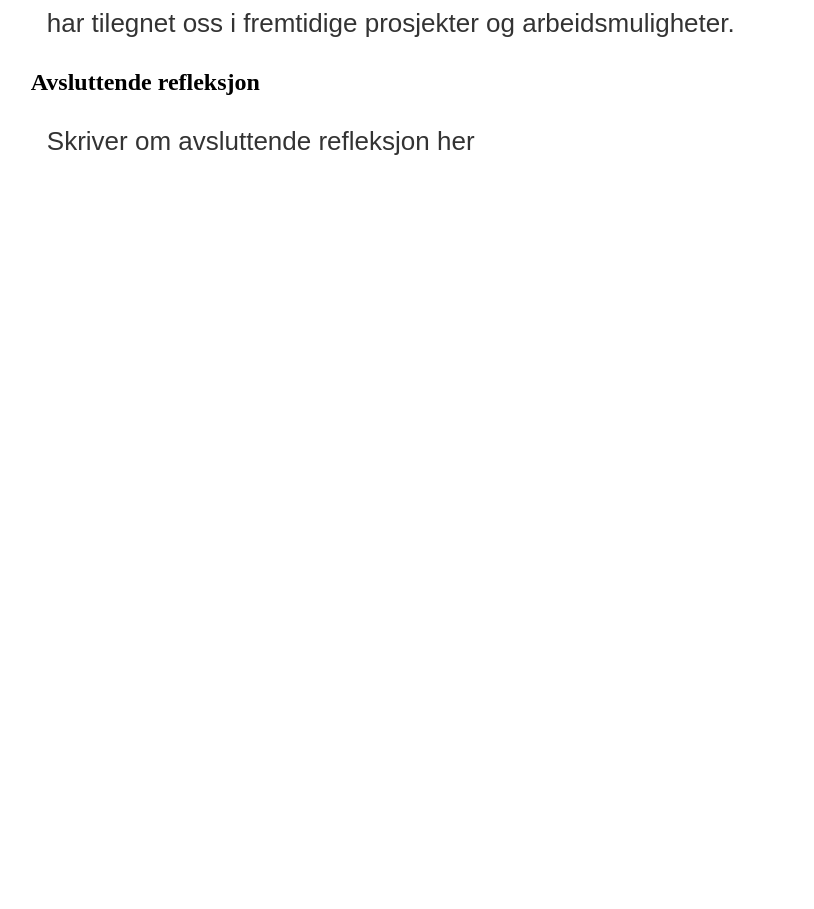
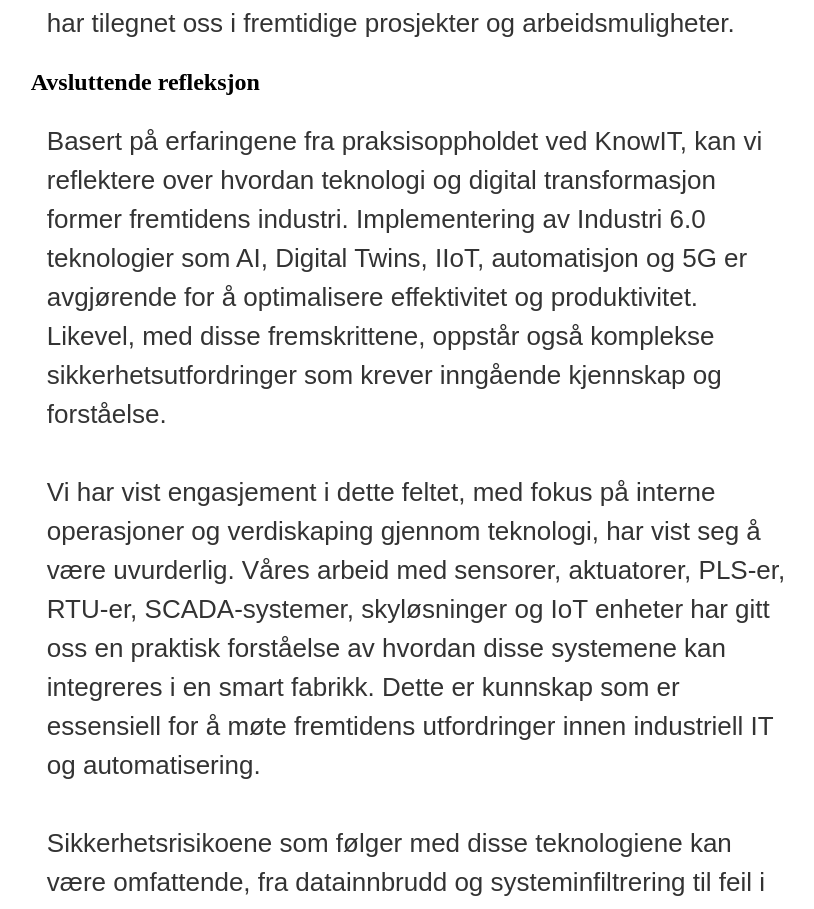
Before and after one commit to torkelhi/praksis-is302, a website: page index.html in a window 1280 px wide. Shown: the part 5146-6055 px from the top of the page, without its empty margins (230-1044 px from the left). Before the commit the page ends 5560 px from the top, so only its background shows below. Drawn offline with Linux system fonts and the light colour scheme.

Commit message:
Update index.html

```diff
--- a/index.html
+++ b/index.html
@@ -133,7 +133,16 @@
 
   <article id="refleksjon">
     <h2>Avsluttende refleksjon</h2>
-    <p>Skriver om avsluttende refleksjon her</p>
+    <p>Basert på erfaringene fra praksisoppholdet ved KnowIT, kan vi reflektere over hvordan teknologi og digital transformasjon former fremtidens industri. Implementering av Industri 6.0 teknologier som AI, Digital Twins, IIoT, automatisjon og 5G er avgjørende for å optimalisere effektivitet og produktivitet. Likevel, med disse fremskrittene, oppstår også komplekse sikkerhetsutfordringer som krever inngående kjennskap og forståelse.
+    <br><br/>
+    Vi har vist engasjement i dette feltet, med fokus på interne operasjoner og verdiskaping gjennom teknologi, har vist seg å være uvurderlig. Våres arbeid med sensorer, aktuatorer, PLS-er, RTU-er, SCADA-systemer, skyløsninger og IoT enheter har gitt oss en praktisk forståelse av hvordan disse systemene kan integreres i en smart fabrikk. Dette er kunnskap som er essensiell for å møte fremtidens utfordringer innen industriell IT og automatisering.
+    <br><br/>
+    Sikkerhetsrisikoene som følger med disse teknologiene kan være omfattende, fra datainnbrudd og systeminfiltrering til feil i automatiserte prosesser som kan føre til store økonomiske tap eller fare for menneskeliv. Å adressere disse utfordringene krever en flerlags tilnærming som inkluderer robuste cybersikkerhetsprotokoller, kontinuerlig overvåking og oppdatering av systemene, samt utdanning og trening av ansatte.
+    <br><br/>
+    Gjennom våres tid hos KnowIT, har vi fått en dypere forståelse for betydningen av cybersikkerhet og viktigheten av å holde seg oppdatert med den nyeste teknologien og sikkerhetstrendene. Vi har lært at mens teknologi kan skape betydelig effektivitet og lønnsomhet, må sikkerheten aldri kompromitteres.
+    <br><br/>
+    Avslutningsvis, er det klart at deres praksisopphold har vært en viktig stein i grunnmuren for våre fremtidige karrierer. Vi tar med oss ikke bare en teoretisk forståelse, men praktisk kunnskap og erfaringer som vil være avgjørende for våre evner til å bidra i den teknologidrevne industrien. Og mens vi fortsetter å utvikle våre ferdigheter og kunnskap, vil vi være bedre rustet til å møte og overvinne de sikkerhetsutfordringene som vil oppstå i takt med den stadige utviklingen av Industrien
+</p>
   </article>
 </main>
 </body>
```
